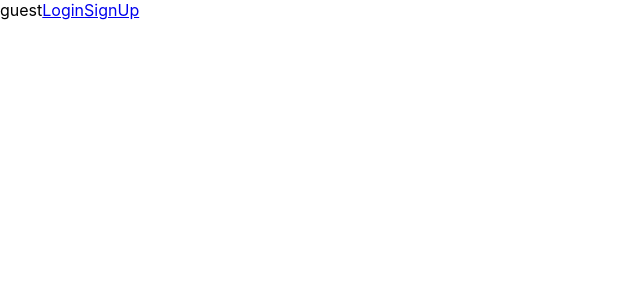
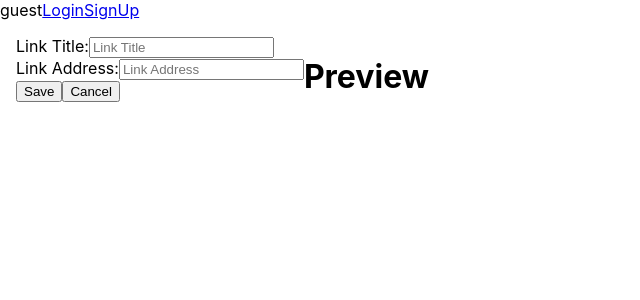
Before and after one commit to teamilink/client, a React (Create React App) app: page /dashboard in a window 1280 px wide. Shown: the top 300 px of the page, without its empty margins (0-640 px from the left). Built offline with nearby package versions, Linux system fonts and the light colour scheme.

Commit message:
implements CRUD with api and changes the whole structure of like-related components

```diff
--- a/src/components/DashboardPage.js
+++ b/src/components/DashboardPage.js
@@ -1,9 +1,42 @@
 import React, { useState } from "react";
 import LinkFormList from "./LinkFormList";
 import Preview from "./Preview";
-import { LinkContext } from "../utils/LinkContext";
-import LinkForm from "./LinkForm";
+// import { LinkContext } from "../utils/LinkContext";
+// import LinkForm from "./LinkForm";
 
-const DashboardPage = () => {};
+const DashboardPage = () => {
+  const [links, setLinks] = useState([]);
+
+  const handleSubmit = (link) => {
+    console.log("submit clicked! - top");
+    setLinks([...links, link]);
+    console.log(links);
+  };
+
+  const handleUpdate = (link) => {
+    console.log("eidt triggered");
+    setLinks((prevState) =>
+      prevState.map((c) => (c.id === link.id ? link : c))
+    );
+    console.log(links);
+  };
+
+  const handleDelete = (id) => {
+    console.log("delete triggered");
+    setLinks((prevState) => prevState.filter((c) => c.id !== id));
+  };
+
+  return (
+    <div style={{ display: "flex", padding: "1rem" }}>
+      <LinkFormList
+        links={links}
+        onSave={handleSubmit}
+        onUpdate={handleUpdate}
+        onDelete={handleDelete}
+      />
+      <Preview links={links} />
+    </div>
+  );
+};
 
 export default DashboardPage;
--- a/src/components/LinkForm.js
+++ b/src/components/LinkForm.js
@@ -1,5 +1,74 @@
 import React, { useState } from "react";
+import { saveLink } from "../services/linksServices";
 
-const LinkForm = () => {};
+const LinkForm = ({ link, onSave, onCancel }) => {
+  const id = link && link.id ? link.id : undefined;
+
+  const [title, setTitle] = useState(id ? link.title : "");
+  const [link_address, setLinkAddress] = useState(id ? link.link_address : "");
+
+  const onSubmit = (event) => {
+    event.preventDefault();
+    console.log("clicked onSubmit");
+
+    saveLink({ title, link_address, id }).then((link) => {
+      console.log(link);
+      onSave(link);
+      clearForm();
+    });
+  };
+
+  const clearForm = () => {
+    setTitle("");
+    setLinkAddress("");
+    onCancel();
+  };
+
+  const handleTitleChange = (event) => {
+    setTitle(event.target.value);
+  };
+
+  const handleAddressChange = (event) => {
+    setLinkAddress(event.target.value);
+  };
+
+  return (
+    <>
+      <form id="link-form" onSubmit={onSubmit} onReset={clearForm}>
+        <div id="link-form-title">
+          <label htmlFor={`title_${id ? id : "new"}`}>Link Title:</label>
+          <input
+            type="text"
+            id={`title_${id ? id : "new"}`}
+            name={`title_${id ? id : "new"}`}
+            value={title}
+            placeholder="Link Title"
+            onChange={handleTitleChange}
+          />
+        </div>
+        <div id="link-form-address">
+          <label htmlFor={`link_address_${id ? id : "new"}`}>
+            Link Address:
+          </label>
+          <input
+            type="text"
+            id={`link_address_${id ? id : "new"}`}
+            name={`link_address_${id ? id : "new"}`}
+            placeholder="Link Address"
+            value={link_address}
+            onChange={handleAddressChange}
+          />
+        </div>
+        <div id="link-form-submit">
+          <button type="submit">Save</button>
+          <button type="reset">Cancel</button>
+        </div>
+      </form>
+      <a href={link_address} target="_blank" rel="noreferrer">
+        <h4>{title}</h4>
+      </a>
+    </>
+  );
+};
 
 export default LinkForm;
--- a/src/components/LinkFormList.js
+++ b/src/components/LinkFormList.js
@@ -1,6 +1,28 @@
 import React from "react";
 import LinkForm from "./LinkForm";
+import LinkPreview from "./LinkPreview";
 
-const LinkFormList = () => {};
+const LinkFormList = ({ links, onSave, onUpdate, onDelete }) => {
+  return (
+    <div style={{ display: "flex", flexDirection: "column" }}>
+      <LinkForm onSave={onSave} />
+      {links.map((link) => (
+        <LinkPreview
+          key={link.id}
+          {...link}
+          onUpdate={onUpdate}
+          onDelete={onDelete}
+        />
+      ))}
+      {/* {links.length === 0 ? (
+        <LinkForm onAdd={onAdd} />
+      ) : (
+        links.map((link, key) => (
+          <LinkForm link={link} onAdd={onAdd} key={key} />
+        ))
+      )} */}
+    </div>
+  );
+};
 
 export default LinkFormList;
--- /dev/null
+++ b/src/components/LinkPreview.js
@@ -0,0 +1,51 @@
+import React, { useState } from "react";
+import { deleteLink } from "../services/linksServices";
+import LinkForm from "./LinkForm";
+
+const LinkPreview = ({ onUpdate, onDelete, ...link }) => {
+  const [isEditMode, setIseEditMode] = useState(false);
+
+  const toggleEdit = () => {
+    console.log("clicked - edit");
+    setIseEditMode(!isEditMode);
+  };
+  const handleDelete = () => {
+    console.log("clicked - delete");
+    const confirm = window.confirm(
+      `Are you sure you wish to delete "${link.title}"?`
+    );
+    if (confirm) {
+      deleteLink(link.id).then(() => {
+        onDelete(link.id);
+      });
+    }
+  };
+
+  return (
+    <div>
+      {isEditMode ? (
+        <LinkForm link={link} onSave={onUpdate} onCancel={toggleEdit} />
+      ) : (
+        <>
+          <h3>Link Preview</h3>
+          <div className="edit-button">
+            <button type="button" className="edit" onClick={toggleEdit}>
+              Edit
+            </button>
+            <button type="button" className="delete" onClick={handleDelete}>
+              Delete
+            </button>
+          </div>
+          <div className="link-card">
+            <h4>id: {link.id}</h4>
+            <a href={link.link_address} target="_blank" rel="noreferrer">
+              <h4>{link.title}</h4>
+            </a>
+          </div>
+        </>
+      )}
+    </div>
+  );
+};
+
+export default LinkPreview;
--- a/src/components/Preview.js
+++ b/src/components/Preview.js
@@ -1,5 +1,11 @@
 import React, { useState } from "react";
 
-const Preview = () => {};
+const Preview = () => {
+  return (
+    <>
+      <h1>Preview</h1>
+    </>
+  );
+};
 
 export default Preview;
--- a/src/services/linksServices.js
+++ b/src/services/linksServices.js
@@ -0,0 +1,32 @@
+export const saveLink = (link) => {
+  console.log("saveLink -service triggered");
+  return link.id ? updateLink(link) : createLink(link);
+};
+
+export const createLink = (link) => {
+  console.log("createLink -service triggered");
+  return fetch("http://localhost:4000/links", {
+    method: "POST",
+    headers: {
+      "Content-type": "application/json",
+    },
+    body: JSON.stringify(link),
+  }).then((res) => res.json());
+};
+
+export const updateLink = (link) => {
+  console.log("updateLink -service triggered");
+
+  return fetch(`http://localhost:4000/links/${link.id}`, {
+    method: "PUT",
+    headers: {
+      "Content-type": "application/json",
+    },
+    body: JSON.stringify(link),
+  }).then((res) => res.json());
+};
+
+export const deleteLink = (id) => {
+  console.log("deleteLink -service triggered");
+  return fetch(`http://localhost:4000/links/${id}`, { method: "DELETE" });
+};
```
